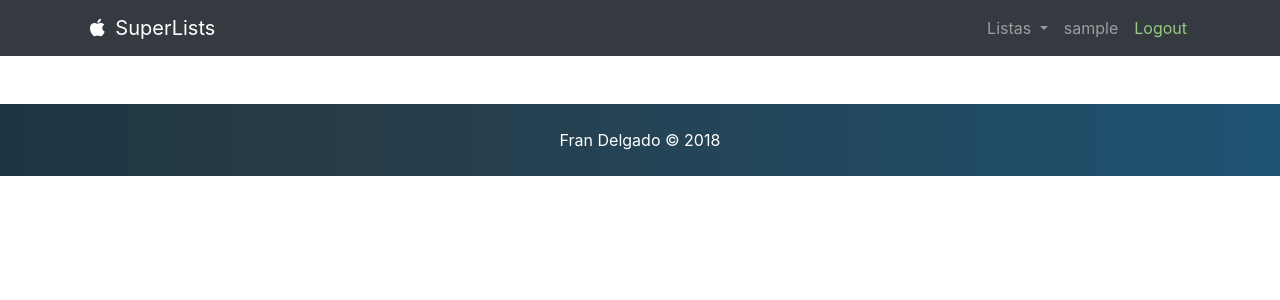
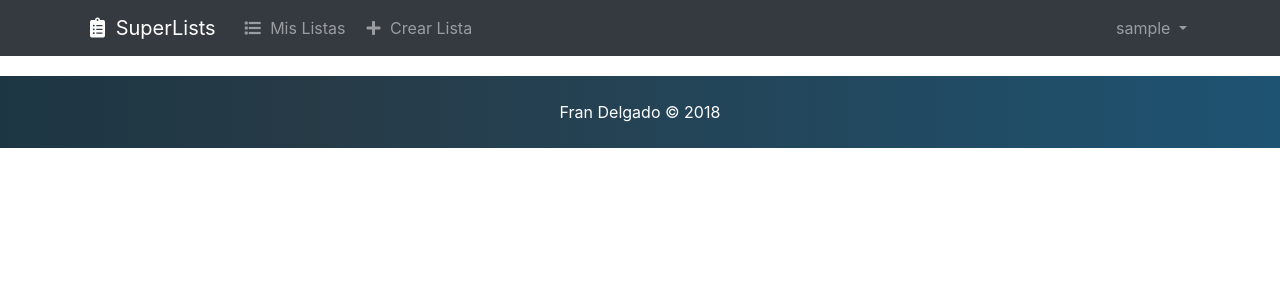
Before and after one commit to MigueValiente/superlists, a PHP site: page /superlists/my_lists/my_lists.view.php in a window 1280 px wide. Shown: the top 300 px of the page. Run offline with PHP 8.4, Linux system fonts and the light colour scheme; the visitor is signed in with stand-in values (Sample User, id 1); data that the repository does not hold is empty; some libraries are stand-ins or nearby versions.

Commit message:
Refactorizada la interfaz de la aplicación. Ahora los usuarios pueden consultar y borrar sus listas.

```diff
--- a/css/styles.css
+++ b/css/styles.css
@@ -1,3 +1,7 @@
+i {
+    margin: 0 5px;
+}
+
 #footer {
     background: linear-gradient(90deg, #1c3643, #273b47 25%, #1e5372);
     color: white;
@@ -11,10 +15,17 @@
     width: 80px;
 }
 
+#my_lists {
+    padding:10px 0;
+}
+
+#card_list {
+    margin: 10px 0;
+}
+
+p.card-text {
+    height: 50px;
+}
 .link-important {
     color: #97c983 !important;
 }
-
-i {
-    margin: 0 5px;
-}
--- a/database/db.sql
+++ b/database/db.sql
@@ -34,5 +34,5 @@ CREATE TABLE items (
     created_at	TIMESTAMP NOT NULL default now(),
     updated_at	TIMESTAMP NOT NULL default now() on update now(),
 
-    CONSTRAINT fk_list_item FOREIGN KEY(list_id) REFERENCES lists(id)
+    CONSTRAINT fk_list_item FOREIGN KEY(list_id) REFERENCES lists(id) ON DELETE CASCADE
 )Engine=INNODB;
--- a/includes/header.php
+++ b/includes/header.php
@@ -16,15 +16,15 @@
     <nav id="header" class="navbar navbar-expand-lg navbar-dark bg-dark">
         <div class="container">
             <a class="navbar-brand" href="<?=BASE_URL?>">
-            <i class="fab fa-apple"></i> SuperLists
+                <i class="fas fa-clipboard-list"></i> SuperLists
             </a>
             <button class="navbar-toggler" type="button" data-toggle="collapse" data-target="#navbarSupportedContent" aria-controls="navbarSupportedContent" aria-expanded="false" aria-label="Toggle navigation">
                 <span class="navbar-toggler-icon"></span>
             </button>
 
             <div class="collapse navbar-collapse" id="navbarSupportedContent">
-                <ul class="navbar-nav ml-auto">
                 <?php if( !isset($_SESSION['usuario']) ): ?>
+                    <ul class="navbar-nav ml-auto">
                     <li class="nav-item">
                         <a class="nav-link" href="<?=BASE_URL?>login">Login</a>
                     </li>
@@ -32,20 +32,24 @@
                         <a class="nav-link link-important" href="http://localhost:8080/superlists/register">Registro</a>
                     </li>
                 <?php else: ?>
+                    <ul class="navbar-nav mr-auto">
+                    <li class="nav-item">
+                        <a class="nav-link" href="<?=BASE_URL?>my_lists"><i class="fas fa-list"></i> Mis Listas <span class="sr-only">(current)</span></a>
+                    </li>
+                    <li class="nav-item">
+                        <a class="nav-link" href="<?=BASE_URL?>create_list"><i class="fas fa-plus"></i> Crear Lista</a>
+                    </li>
+                    </ul>
+                    <ul class="navbar-nav ml-auto">
                     <li class="nav-item dropdown">
                         <a class="nav-link dropdown-toggle" href="#" id="navbarDropdown" role="button" data-toggle="dropdown">
-                        Listas
+                            <?=$_SESSION['usuario']['username']?>
                         </a>
                         <div class="dropdown-menu" aria-labelledby="navbarDropdown">
-                            <a class="dropdown-item" href="#">Mis Listas</a>
-                            <a class="dropdown-item" href="<?=BASE_URL?>create_list">Crear Lista</a>
+                            <a class="dropdown-item" href="<?=BASE_URL?>profile"><i class="fas fa-user"></i> Perfil</a>
+                            <div class="dropdown-divider"></div>
+                            <a class="dropdown-item" href="<?=BASE_URL?>logout"><i class="fas fa-sign-out-alt"></i> Logout</a>
                         </div>
-                    </li>
-                    <li class="nav-item">
-                        <a class="nav-link" href="<?=BASE_URL?>profile"><?=$_SESSION['usuario']['username']?></a>
-                    </li>
-                    <li class="nav-item">
-                        <a class="nav-link link-important" href="http://localhost:8080/superlists/logout">Logout</a>
                     </li>
                 <?php endif; ?>
                 </ul>
--- a/list/index.php
+++ b/list/index.php
@@ -35,7 +35,7 @@ if( isset($_POST['saveitem']) ){
         echo "Error";
         die();
     }
-}else{
+}
     // Extraer los items de la lista
     $sql_items = "SELECT * FROM items WHERE list_id = $list_id;";
     $result_items = mysqli_query($db, $sql_items);
@@ -43,6 +43,6 @@ if( isset($_POST['saveitem']) ){
     $sql_list = "SELECT * FROM lists WHERE id = $list_id LIMIT 1";
     $result_list = mysqli_query($db, $sql_list);
     $list = mysqli_fetch_assoc($result_list);
-}
+
 
 require_once 'list.view.php';
--- a/login/index.php
+++ b/login/index.php
@@ -46,7 +46,7 @@
 
                     // Utilizar una sesión para guardar los datos del usuario logueado
                     $_SESSION['usuario'] = $usuario;
-                    header("Location: ".BASE_URL);
+                    header("Location: ".BASE_URL.'my_lists');
                 }else{
                     // Guardar login si la contraseña no es correcta
                     guardarLogin($db, $username, 'WRONG_PASS');
--- a/my_lists/my_lists.view.php
+++ b/my_lists/my_lists.view.php
@@ -3,8 +3,19 @@
     require_once '../includes/header.php';
 ?>
 <div class="container">
-    <div class="offset-3 col-6 pt-4 pb-4">
-
-    </div>
+    <div id="my_lists" class="row">
+    <?php while($list = mysqli_fetch_assoc($result_lists)): ?>
+        <div class="col-sm">
+            <div id="card_list" class="card" style="width: 18rem;">
+                <div class="card-body">
+                    <h5 class="card-title"><?=$list['name']?></h5>
+                    <p class="card-text"><?=$list['description']?></p>
+                    <a href="<?=BASE_URL?>list/?id=<?=$list['id']?>" class="card-link btn btn-primary">Ver lista</a>
+                    <a href="<?=BASE_URL?>delete_list/?id=<?=$list['id']?>" class="card-link float-right btn btn-danger">Borrar Lista</a>
+                </div>
+            </div>
+        </div>
+    <?php endwhile; ?>
+</div>
 </div>
 <?php require_once '../includes/footer.php'; ?>
```
Also changed, not shown: database/helpers.php (+32 -0 lines), delete_item/index.php (+16 -2 lines), delete_list/index.php (added, +39 -0 lines), my_lists/index.php (+17 -0 lines).
